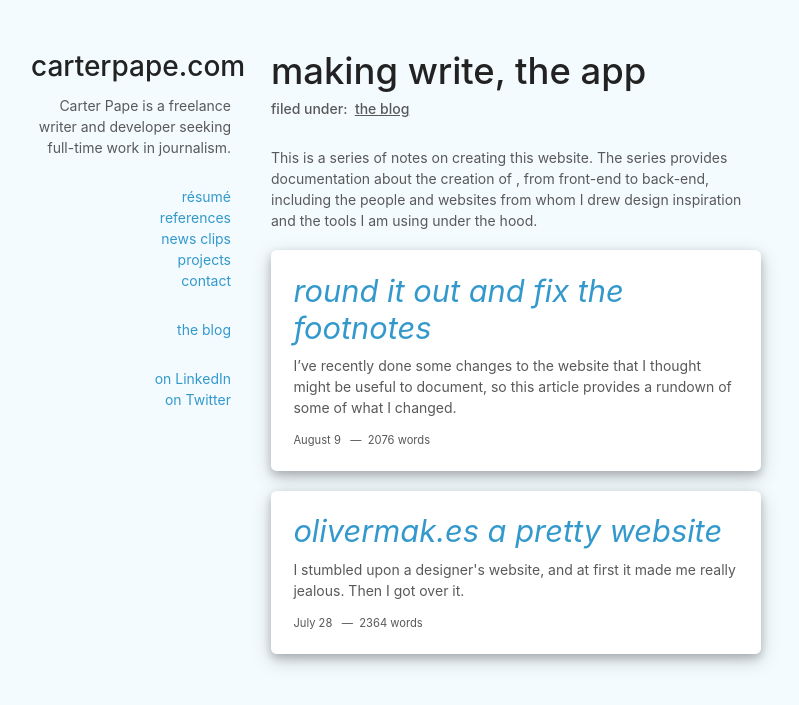
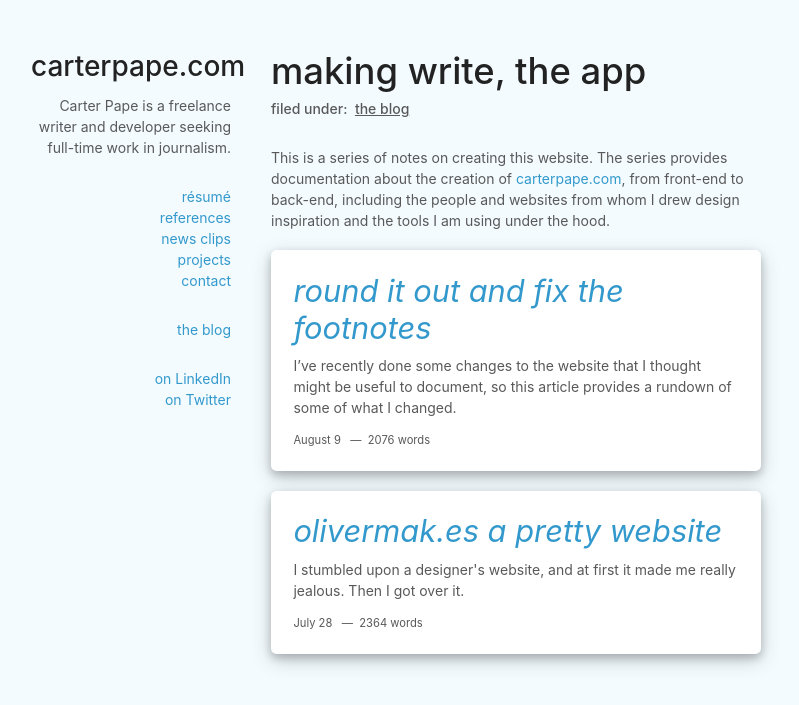
Before and after one commit to CarterPape/CarterPape.github.io, a Jekyll site: the page built from the-blog/making-carterpape.com/index.md, in a window 1280 px wide. Shown: the top 705 px of the page, without its empty margins (244-1043 px from the left). Built offline with Jekyll 4.4.1, drawn with Linux system fonts in a browser that asks for light colours.

```diff
--- a/references.md
+++ b/references.md
@@ -3,7 +3,7 @@ layout: "browsing/page"
 permalink: "/references/"
 title: references
 ---
-References' contact information is available [upon request](mailto:carter@carterpape.com).
+References' contact information is available [upon request]({% link contact.md %}).
 
 ## [Jamie Gilbert](https://www.linkedin.com/in/jamielynngilbert/)
 **Associate Director of Student Media at NC State**
--- a/the-blog/making-carterpape.com/index.md
+++ b/the-blog/making-carterpape.com/index.md
@@ -8,7 +8,7 @@ description: "a series of notes on creating this website"
 ---
 
 {% assign feed = site.categories["making-carterpape.com"] %}
-This is {{ page.description }}. The series provides documentation about the creation of <carterpape.com>, from front-end to back-end, including the people and websites from whom I drew design inspiration and the tools I am using under the hood.
+This is {{ page.description }}. The series provides documentation about the creation of [carterpape.com]({{ site.url }}), from front-end to back-end, including the people and websites from whom I drew design inspiration and the tools I am using under the hood.
 
 {% for post in feed %}
     {%- include post/preview.html post=post -%}
```
